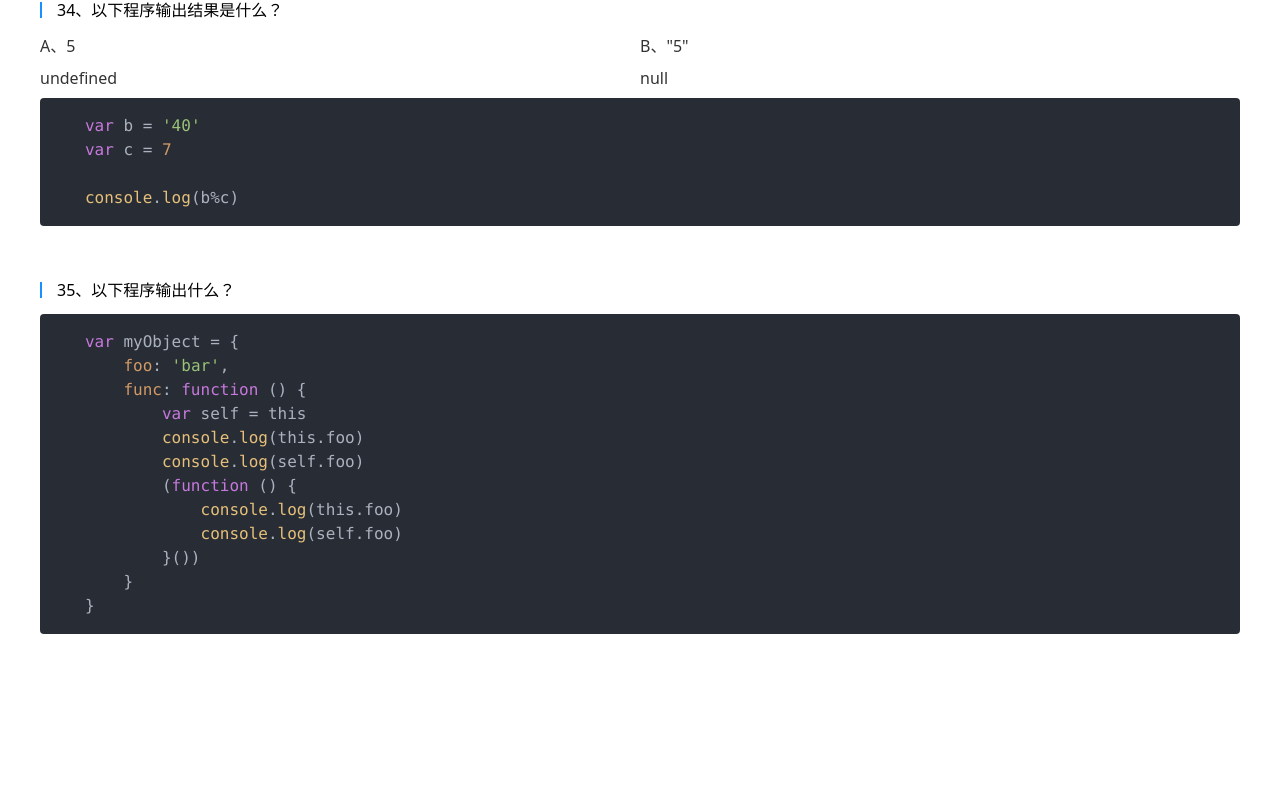
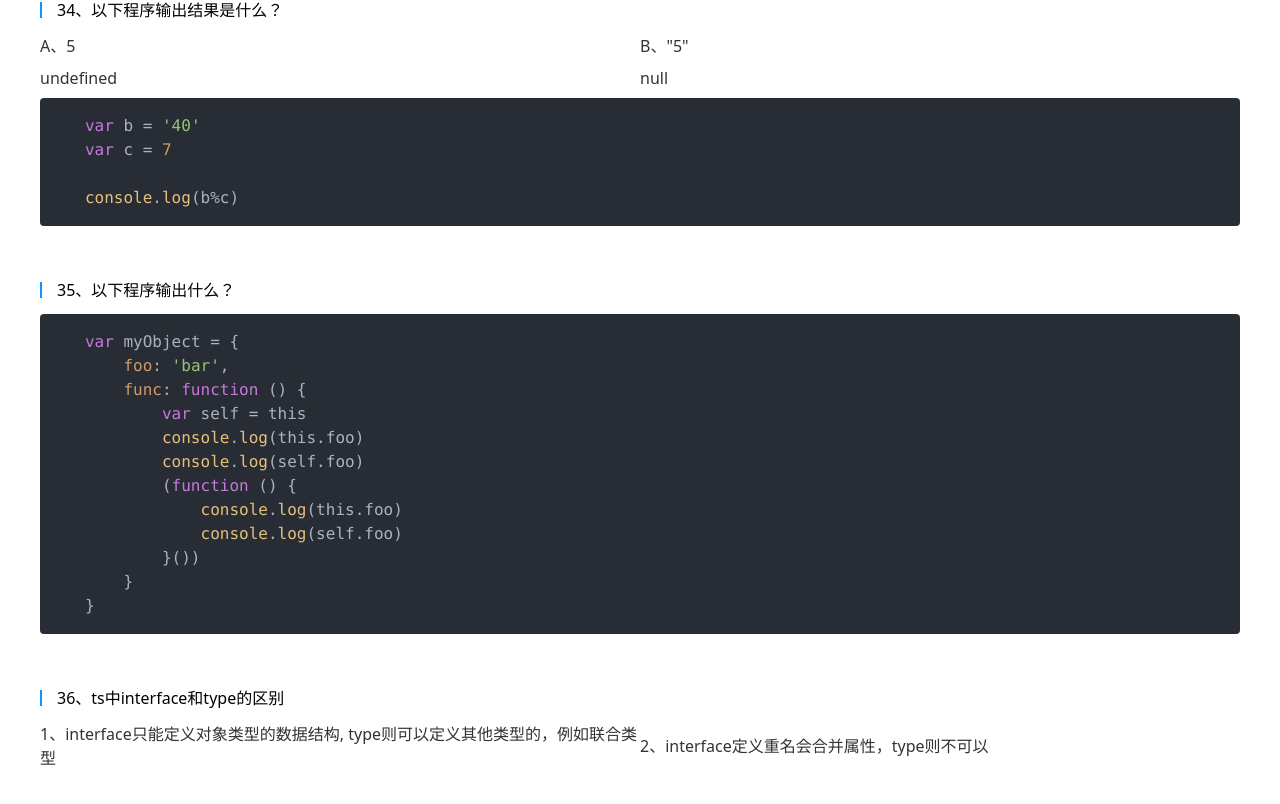
Before and after one commit to SXX19950910/interview, a React (Create React App) app: page / in a window 1280 px wide. Shown: the part 10842-11646 px from the top of the page. Before the commit the page ends 11552 px from the top, so only its background shows below. Built offline with nearby package versions, Linux system fonts and the light colour scheme.

Commit message:
feat:(增加新题目)

```diff
--- a/craco.config.js
+++ b/craco.config.js
@@ -4,7 +4,6 @@ const WebpackCopyPlugin = require('./config/plugins/copy')
 
 
 module.exports = {
-    publicUrl: 'build',
     webpack:{
         alias:{
             '@': addPath('src')
--- a/index.html
+++ b/index.html
@@ -1 +1 @@
-<!doctype html><html lang="en"><head><meta charset="utf-8"/><link rel="icon" href="/favicon.ico"/><meta name="viewport" content="width=device-width,initial-scale=1"/><meta name="theme-color" content="#000000"/><meta name="description" content="Web site created using create-react-app"/><link rel="apple-touch-icon" href="/logo192.png"/><link rel="manifest" href="/manifest.json"/><title>面试题汇总</title><script defer="defer" src="build/static/js/main.97d835ff.js"></script><link href="build/static/css/main.2bed384b.css" rel="stylesheet"></head><body><noscript>You need to enable JavaScript to run this app.</noscript><div id="root"></div></body></html>
+<!doctype html><html lang="en"><head><meta charset="utf-8"/><link rel="icon" href="build/favicon.ico"/><meta name="viewport" content="width=device-width,initial-scale=1"/><meta name="theme-color" content="#000000"/><meta name="description" content="Web site created using create-react-app"/><link rel="apple-touch-icon" href="build/logo192.png"/><link rel="manifest" href="build/manifest.json"/><title>面试题汇总</title><script defer="defer" src="build/static/js/main.97d835ff.js"></script><link href="build/static/css/main.2bed384b.css" rel="stylesheet"></head><body><noscript>You need to enable JavaScript to run this app.</noscript><div id="root"></div></body></html>
--- a/package.json
+++ b/package.json
@@ -2,6 +2,7 @@
   "name": "react-app",
   "version": "0.1.0",
   "private": true,
+  "homepage": "https://sxx19950910.github.io/interview",
   "dependencies": {
     "@craco/craco": "7.0.0-alpha.7",
     "@testing-library/jest-dom": "^5.14.1",
@@ -20,6 +21,7 @@
   "scripts": {
     "dev": "craco start",
     "build": "craco build",
+    "deploy": "gh-pages -d build",
     "test": "craco test",
     "eject": "react-scripts eject"
   },
@@ -44,6 +46,7 @@
   "devDependencies": {
     "@babel/plugin-proposal-decorators": "^7.18.9",
     "autoprefixer": "^10.4.7",
+    "gh-pages": "^4.0.0",
     "postcss": "^8.4.14",
     "tailwindcss": "^3.1.6"
   }
--- a/src/data/topic.js
+++ b/src/data/topic.js
@@ -820,5 +820,19 @@ export const TopicList = [
             '       }\n' +
             '   }',
         answer: ['bar', 'bar', 'undefined', 'bar']
+    },
+    {
+        title: '36、ts中interface和type的区别',
+        type: 'select',
+        answerOptions: [
+            {
+                label: '1、interface只能定义对象类型的数据结构, type则可以定义其他类型的，例如联合类型',
+                value: '1'
+            },
+            {
+                label: '2、interface定义重名会合并属性，type则不可以',
+                value: '2'
+            }
+        ]
     }
 ]
```
Also changed, not shown: 1 other file (tests, documents, lock files or other folders).
